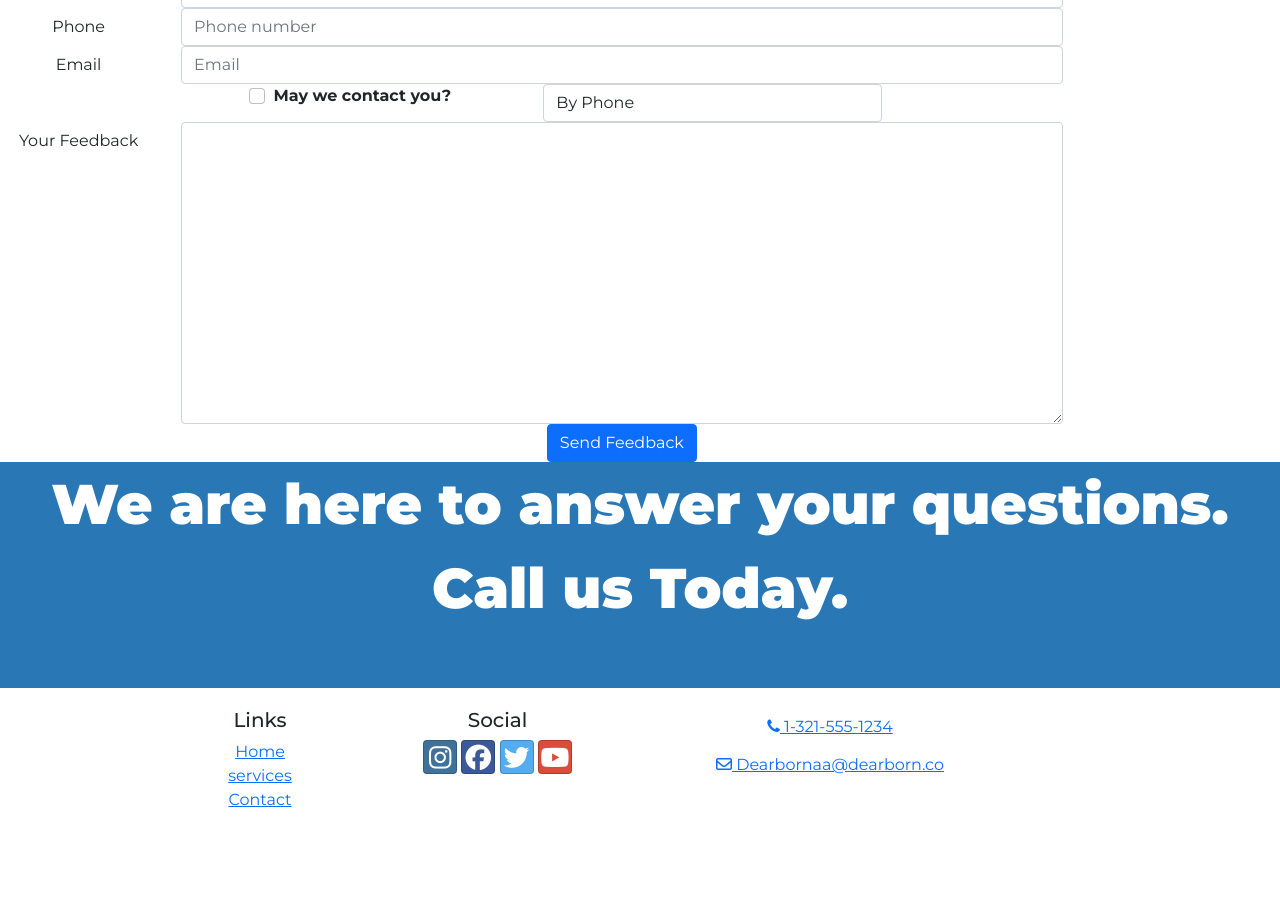
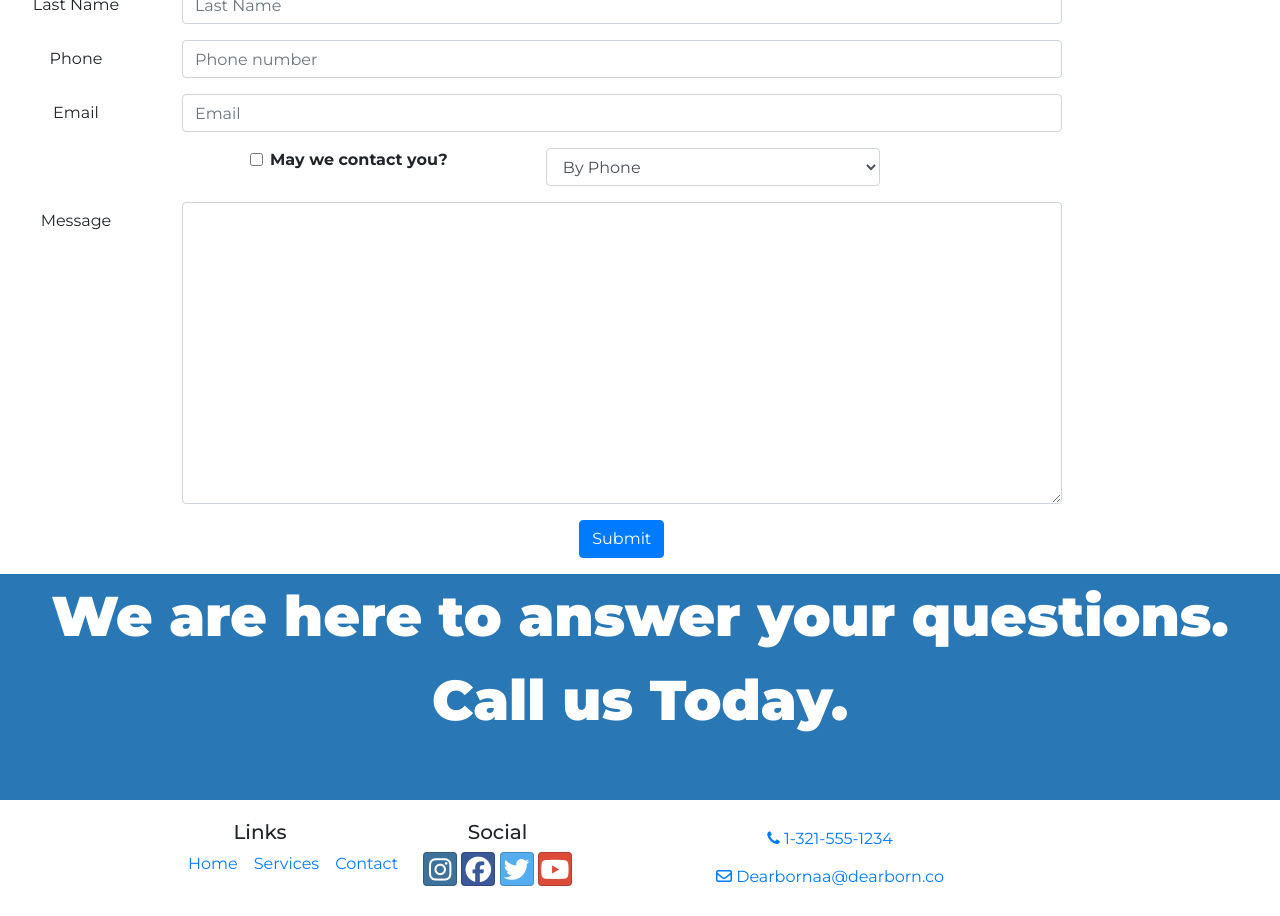
Before and after one commit to mejowett/dearborn-aba-site, a React (Create React App) app: page /contactus in a window 1280 px wide. Shown: the part 700-1616 px from the top of the page. Before the commit the page ends 1548 px from the top, so only its background shows below. Built offline with nearby package versions, Linux system fonts and the light colour scheme.

Commit message:
updated service

```diff
--- a/package.json
+++ b/package.json
@@ -11,7 +11,7 @@
     "@testing-library/jest-dom": "^5.11.4",
     "@testing-library/react": "^11.1.0",
     "@testing-library/user-event": "^12.1.10",
-    "bootstrap": "^5.0.2",
+    "bootstrap": "4.5.2",
     "bootstrap-social": "5.1.1",
     "font-awesome": "4.7.0",
     "native-base": "^3.0.6",
--- a/src/App.css
+++ b/src/App.css
@@ -90,15 +90,19 @@ ol {
   padding: 20px 0;
 }
 
+.link {
+  padding: 8px;
+}
+
 .pricing-column {
   padding: 3% 2%;
 }
 
 .card {
-  width: 1200px;
+  width: 1100px;
   display: flex;
   flex-direction: row;
-  /* border: 1px solid #333; */
+  border: 1px solid #333;
   box-shadow: 0 2px 4px rgba(0, 0, 0, 0.25);
   border-radius: 5px;
   padding: 20px 40px;
--- a/src/App.js
+++ b/src/App.js
@@ -4,8 +4,15 @@ import { BrowserRouter } from "react-router-dom";
 import "font-awesome/css/font-awesome.css";
 import "bootstrap-social/bootstrap-social.css";
 import "./App.css";
+import { MODELS } from "./shared/models";
 
 class App extends Component {
+  constructor(props) {
+    super(props);
+    this.state = {
+      models: MODELS,
+    };
+  }
   render() {
     return (
       <BrowserRouter>
--- a/src/component/ContactComponent.js
+++ b/src/component/ContactComponent.js
@@ -1,12 +1,5 @@
 import React, { Component } from "react";
-import {
-  Button,
-  Form,
-  FormGroup,
-  Label,
-  Input,
-  Col,
-} from "reactstrap";
+import { Button, Form, FormGroup, Label, Input, Col } from "reactstrap";
 
 class Contact extends Component {
   constructor(props) {
@@ -42,10 +35,11 @@ class Contact extends Component {
     event.preventDefault();
   }
 
-  render() {return (
+  render() {
+    return (
       <div className="row row-content">
         <div className="col-12">
-        <h2>Send us your Feedback</h2>
+          <h2>Contact Us</h2>
           <hr />
         </div>
         <div className="col-md-10">
@@ -138,7 +132,7 @@ class Contact extends Component {
             </FormGroup>
             <FormGroup row>
               <Label htmlFor="feedback" md={2}>
-              Your Feedback
+                Message
               </Label>
               <Col md={10}>
                 <Input
@@ -154,7 +148,7 @@ class Contact extends Component {
             <FormGroup row>
               <Col md={{ size: 10, offset: 2 }}>
                 <Button type="submit" color="primary">
-                Send Feedback
+                  Submit
                 </Button>
               </Col>
             </FormGroup>
--- a/src/component/FooterComponent.js
+++ b/src/component/FooterComponent.js
@@ -1,31 +1,73 @@
-import React from 'react';
-import { Link } from 'react-router-dom';
+import React from "react";
+import { Link } from "react-router-dom";
 
 function Footer(props) {
   return (
-
-        <section  id="title">
+    <section id="title">
       <footer className="site-footer">
         <div className="container">
           <div className="row">
             <div className="col-4 col-sm-2 offset-1">
               <h5>Links</h5>
-                        <ul className="list-unstyled">
-                            <li><Link to='/home'>Home</Link></li>
-                            <li><Link to='/services'>services</Link></li>
-                            <li><Link to='/contactus'>Contact</Link></li>
-                        </ul>
+              {/* <ul className="list-unstyled">
+                <li> */}
+              <Link className="link" to="/home">
+                Home
+              </Link>
+              {/* </li>
+                <li> */}
+              <Link className="link" to="/services">
+                Services
+              </Link>
+              {/* </li>
+                <li> */}
+              <Link className="link" to="/contactus">
+                Contact
+              </Link>
             </div>
             <div className="col-6 col-sm-3 text-center">
               <h5>Social</h5>
-                        <a className="btn btn-social-icon btn-instagram" href="http://instagram.com/"><i className="fa fa-instagram" /></a>{' '}
-                        <a className="btn btn-social-icon btn-facebook" href="http://www.facebook.com/"><i className="fa fa-facebook" /></a>{' '}
-                        <a className="btn btn-social-icon btn-twitter" href="http://twitter.com/"><i className="fa fa-twitter" /></a>{' '}
-                        <a className="btn btn-social-icon btn-google" href="http://youtube.com/"><i className="fa fa-youtube" /></a>
+              <a
+                className="btn btn-social-icon btn-instagram"
+                href="http://instagram.com/"
+              >
+                <i className="fa fa-instagram" />
+              </a>{" "}
+              <a
+                className="btn btn-social-icon btn-facebook"
+                href="http://www.facebook.com/"
+              >
+                <i className="fa fa-facebook" />
+              </a>{" "}
+              <a
+                className="btn btn-social-icon btn-twitter"
+                href="http://twitter.com/"
+              >
+                <i className="fa fa-twitter" />
+              </a>{" "}
+              <a
+                className="btn btn-social-icon btn-google"
+                href="http://youtube.com/"
+              >
+                <i className="fa fa-youtube" />
+              </a>
             </div>
             <div className="col-sm-4 text-center">
-                        <a role="button" className="btn btn-link" href="tel:+11-321-555-1234"><i className="fa fa-phone" /> 1-321-555-1234</a><br />
-                        <a role="button" className="btn btn-link" href="Dearbornaa@dearborn.co"><i className="fa fa-envelope-o" /> Dearbornaa@dearborn.co</a>
+              <a
+                role="button"
+                className="btn btn-link"
+                href="tel:+11-321-555-1234"
+              >
+                <i className="fa fa-phone" /> 1-321-555-1234
+              </a>
+              <br />
+              <a
+                role="button"
+                className="btn btn-link"
+                href="Dearbornaa@dearborn.co"
+              >
+                <i className="fa fa-envelope-o" /> Dearbornaa@dearborn.co
+              </a>
             </div>
           </div>
         </div>
--- a/src/component/MainComponent.js
+++ b/src/component/MainComponent.js
@@ -6,43 +6,42 @@ import Services from "./ServicesComponent";
 import CallToAction from "./CallToActionComponent";
 import Footer from "./FooterComponent";
 import { Switch, Route, Redirect } from "react-router-dom";
+import { MODELS } from "../shared/models";
 
 class Main extends Component {
   constructor(props) {
     super(props);
     this.state = {
-      models: [
-        {
-          id: 0,
-          name: "One on One Behavior Support",
-          description:
-            "Our behavior technicians will work directly with the family.They will implement, monitor and collect data on treatment goals.",
-          image: "/images/reading.jpg",
-        },
-
-        {
-          id: 1,
-          name: "Behavior Support: Center Based  ",
-
-          description:
-            "Our behavior technicians will work with our clients in a state of the art ABA center.",
-          image: "/images/center.jpg",
-        },
-        {
-          id: 2,
-          name: " Feeding Therapy ",
-          description:
-            "Feeding therapy can expand your child's diet and improve mealtimes. Lorem ipsum dolor sit amet.",
-          image: "/images/feeding-therapy.jpg",
-        },
-        {
-          id: 3,
-          name: "Social Skills: Age Appropriate",
-          description:
-            "Real world experience and practice that can improve your child's relationships.",
-          image: "/images/friendship.jpg",
-        },
-      ],
+      // models: MODELS  [
+      //   {
+      //     id: 0,
+      //     name: "One on One Behavior Support",
+      //     description:
+      //       "Our behavior technicians will work directly with the family.They will implement, monitor and collect data on treatment goals.",
+      //     image: "/images/reading.jpg",
+      //   },
+      //   {
+      //     id: 1,
+      //     name: "Behavior Support: Center Based  ",
+      //     description:
+      //       "Our behavior technicians will work with our clients in a state of the art ABA center.",
+      //     image: "/images/center.jpg",
+      //   },
+      //   {
+      //     id: 2,
+      //     name: " Feeding Therapy ",
+      //     description:
+      //       "Feeding therapy can expand your child's diet and improve mealtimes. Lorem ipsum dolor sit amet.",
+      //     image: "/images/feeding-therapy.jpg",
+      //   },
+      //   {
+      //     id: 3,
+      //     name: "Social Skills: Age Appropriate",
+      //     description:
+      //       "Real world experience and practice that can improve your child's relationships.",
+      //     image: "/images/friendship.jpg",
+      //   },
+      // ],
     };
   }
 
--- a/src/component/ServicesComponent.js
+++ b/src/component/ServicesComponent.js
@@ -1,33 +1,56 @@
 import React, { Component } from "react";
-import { Card, CardImg, CardBody } from "reactstrap";
+import {
+  Card,
+  CardImg,
+  CardImgOverlay,
+  CardText,
+  CardBody,
+  CardTitle,
+} from "reactstrap";
 import "bootstrap/dist/css/bootstrap.min.css";
-import ModelInfo from "./ModelnfoComponent";
+import { MODELS } from "../shared/models";
 
 class Services extends Component {
   constructor(props) {
     super(props);
+    this.state = {
+      models: MODELS,
+    };
   }
   render() {
-    const services = this.props.models.map((model) => {
+    const services = this.state.models.map((model) => {
       return (
-        <React.Fragment>
-          <div>
         <div key={model.id} className="col">
-              <Card className="card">
+          <Card>
             <CardImg
               className="card-image"
               src={model.image}
               alt={model.name}
-                  // style={{ width: "500px", height: "300px" }}
             />
+
             <CardBody className="card-content">
               <h2>{model.name}</h2>
               <p>{model.description}</p>
             </CardBody>
           </Card>
         </div>
-          </div>
-        </React.Fragment>
+        // <React.Fragment>
+        //   <div>
+        //     <div key={model.id} className="col">
+        //       <Card className="card">
+        //         <CardImg
+        //           className="card-image"
+        //           src={model.image}
+        //           alt={model.name}
+        //         />
+        //         <CardBody className="card-content">
+        //           <h2>{model.name}</h2>
+        //           <p>{model.description}</p>
+        //         </CardBody>
+        //       </Card>
+        //     </div>
+        //   </div>
+        // </React.Fragment>
       );
     });
     return (
@@ -35,7 +58,8 @@ class Services extends Component {
         <div>
           <h2 className="section-heading">Our Services</h2>
         </div>
-        ;<div className="row">{services}</div>
+
+        <div className="row">{services}</div>
       </div>
     );
   }
--- a/src/shared/models.js
+++ b/src/shared/models.js
@@ -3,7 +3,7 @@ export const MODELS = [
     id: 0,
     name: "One on One Behavior Support",
     description:
-      "Our behavior technicians will work directly with the family.They will implement, monitor and collect data on treatment goals.",
+      "Our behavior technicians will work directly with the family. They will implement, monitor and collect data on treatment goals.",
     image: "/images/reading.jpg",
   },
 
```
Also changed, not shown: src/component/ModelnfoComponent.js (deleted, +0 -23 lines), 1 other file (tests, documents, lock files or other folders). Lines whose indentation alone changed are shown as unchanged.
